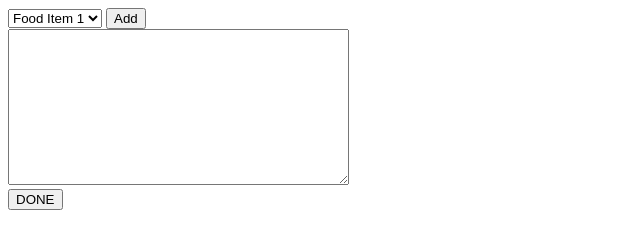
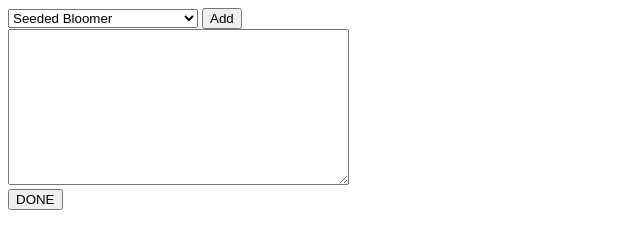
Before and after one commit to MaggotIISS/Andy, a website: page public/DataView.html in a window 1280 px wide. Shown: the whole page, without its empty margins (0-640 px from the left). Drawn offline with Linux system fonts and the light colour scheme.

Commit message:
20200319
updated food selection list

```diff
--- a/public/DataView.html
+++ b/public/DataView.html
@@ -14,9 +14,85 @@ and open the template in the editor.
 
     <div>
       <select id="List" name="Foods" width="400" onselect="show()">
-        <option>Food Item 1</option>
-        <option>Food Item 2</option>
-        <option>Food Item 3</option>
+        <option>Seeded Bloomer</option>
+        <option>Broadbeans</option>
+        <option>Mandarin Segments</option>
+        <option>Tuna</option>
+        <option>Egg</option>
+        <option>Bacon</option>
+        <option>Nik Naks (Scampi & Lemon)</option>
+        <option>Digestives (Aldi)</option>
+        <option>Spaghetti </option>
+        <option>Mushroom Soup (Asda)</option>
+        <option>Meatballs</option>
+        <option>Chocolate Eclair</option>
+        <option>Malted Wheat</option>
+        <option>Chick & Mush Slices</option>
+        <option>Lasagne</option>
+        <option>Cheerios</option>
+        <option>Camenbert</option>
+        <option>Chicken Breasteaks</option>
+        <option>Large Cod Fillet</option>
+        <option>Smoked Mackerel</option>
+        <option>Garlic & Coriander</option>
+        <option>Naan Bread</option>
+        <option>Wholemeal Deli Rolls</option>
+        <option>Ultimate 5oz Burger</option>
+        <option>Cheerios - Multigrain</option>
+        <option>Egg & Mayo Sandwich</option>
+        <option>Turkey</option>
+        <option>Deep Steak Pie</option>
+        <option>Oat/Honey Granola Bar</option>
+        <option>Jaffa Cakes</option>
+        <option>Chicken / Bacon Pie</option>
+        <option>Baked Beans</option>
+        <option>Pork Medallions</option>
+        <option>Sausage Roll</option>
+        <option>Chicken Pie (Creamy)</option>
+        <option>Cheeselets</option>
+        <option>Steak Pie (family)</option>
+        <option>Steak Slice (luxury)</option>
+        <option>Cod, Salmon, Prawn Pie</option>
+        <option>Instanoodles</option>
+        <option>Cottage Pie (slow cook)</option>
+        <option>Coleslaw</option>
+        <option>Spring Rolls (veg)</option>
+        <option>Mini Cheddars</option>
+        <option>Coconut Cream</option>
+        <option>Gammon Joint</option>
+        <option>Sausage - Chipolata</option>
+        <option>Rich Tea</option>
+        <option>Custard Cream</option>
+        <option>Coconut Rings</option>
+        <option>Oat Biscuits</option>
+        <option>Gold bar</option>
+        <option>Fruit Slices</option>
+        <option>Corned Steak Slice</option>
+        <option>Baked Beans</option>
+        <option>Crisps</option>
+        <option>Hoisin Duck Wrap</option>
+        <option>Olive Spread</option>
+        <option>Puff Pastry</option>
+        <option>French Fries</option>
+        <option>Sweetcorn</option>
+        <option>Ferrero Rocher</option>
+        <option>Disco Crisps</option>
+        <option>Bacon</option>
+        <option>Admiral Pie</option>
+        <option>Bacon Rashers Crisps</option>
+        <option>Cheese Puffs</option>
+        <option>Sausage Mince</option>
+        <option>Benefit Original</option>
+        <option>Chicken Breast (stuffed)</option>
+        <option>Mariners Pie</option>
+        <option>Madagaskan Ice Cream</option>
+        <option>Scone (sultana)</option>
+        <option>Tomato Lasagne Sauce</option>
+        <option>Sausage (cumberland)</option>
+        <option>Coleslaw (Creamy)</option>
+        <option>Cornish Pastie</option>
+        <option>Chicken & Mushroom Pie</option>
+        <option>Apple</option>
       </select>
       <button onclick="addFood()">Add</button>
       <script>
```
Lines whose indentation alone changed are shown as unchanged.
